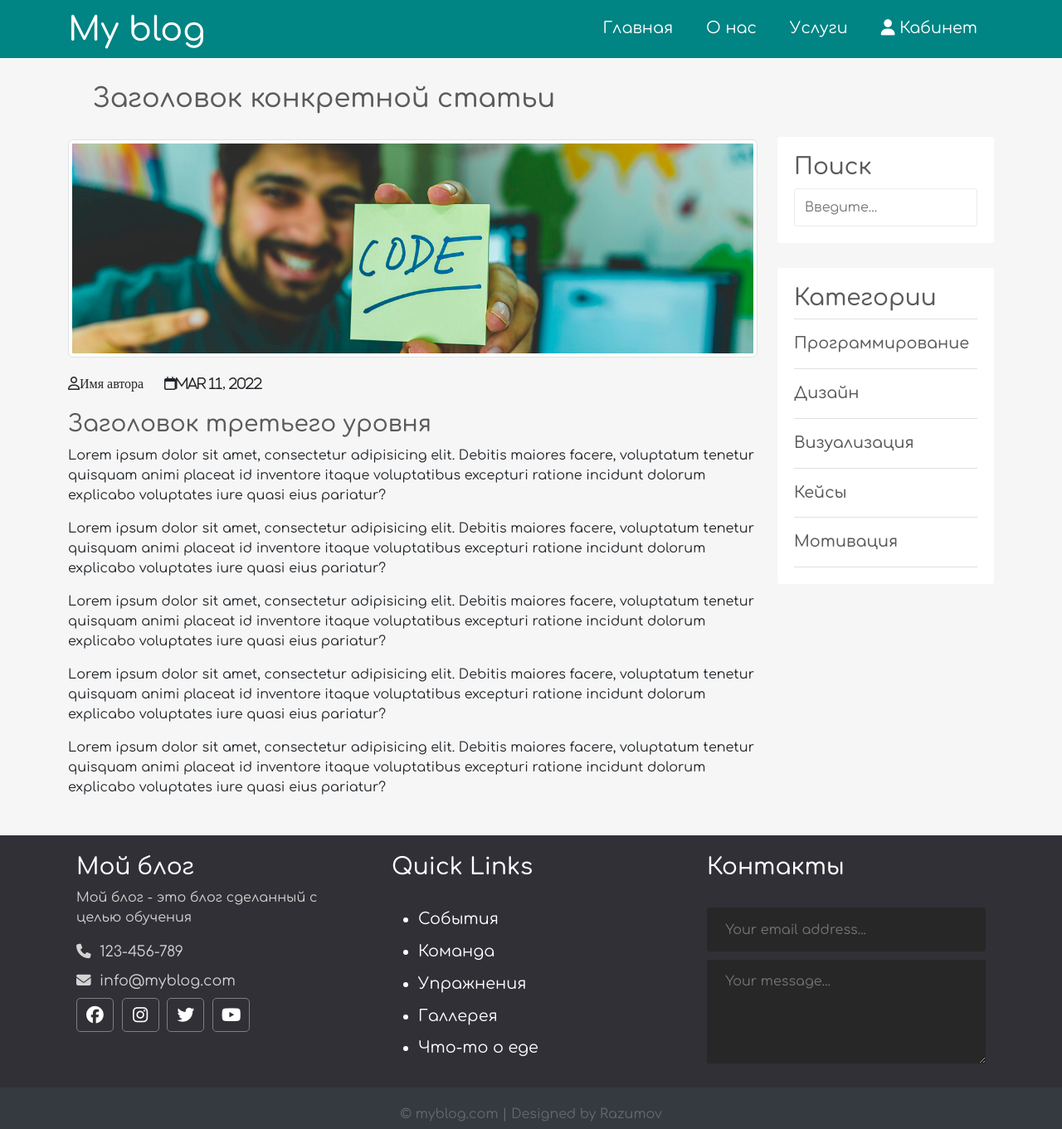
After one commit to DiMoNiO04/dynamic-bootstrap-syte, a PHP site: page /single.html in a window 1280 px wide. The commit adds this page. Shown: the whole page at 83% size. Run offline with PHP 8.4, Linux system fonts and the light colour scheme; some libraries are stand-ins or nearby versions.

Commit message:
feat: add single page

```diff
--- a/css/index.css
+++ b/css/index.css
@@ -309,3 +309,29 @@ header ul li ul li a{
 	padding-top: 20px;
 }
 /*---------Footer end------------*/
+
+
+
+/*---------Single post start-------*/
+.single__post{
+	margin-bottom: 30px;
+}
+
+.single__post .info{
+	margin: 20px 0;
+}
+
+.single__post .info i{
+	display: inline-block;
+	margin-right: 20px;
+}
+
+.single__post a{
+	text-decoration: underline;
+}
+
+.single__post a:hover{
+	text-decoration: underline;
+	color: #008484;
+}
+/*--------Single post end----------*/
--- /dev/null
+++ b/single.html
@@ -0,0 +1,182 @@
+<!doctype html>
+<html lang="en">
+
+<head>
+	<meta charset="utf-8">
+	<meta name="viewport" content="width=device-width, initial-scale=1">
+	<title>My blog</title>
+	<link href="https://cdn.jsdelivr.net/npm/bootstrap@5.3.0-alpha1/dist/css/bootstrap.min.css" rel="stylesheet"
+		integrity="sha384-GLhlTQ8iRABdZLl6O3oVMWSktQOp6b7In1Zl3/Jr59b6EGGoI1aFkw7cmDA6j6gD" crossorigin="anonymous">
+	<link rel="preconnect" href="https://fonts.googleapis.com">
+	<link rel="preconnect" href="https://fonts.gstatic.com" crossorigin>
+	<link
+		href="https://fonts.googleapis.com/css2?family=Comfortaa:wght@300;400;500;600;700&family=Lato:ital,wght@0,400;0,700;1,400;1,700&display=swap"
+		rel="stylesheet">
+	<link rel="stylesheet" href="./css/index.css">
+</head>
+
+<body>
+
+	<header class="container-fluid">
+		<div class="container">
+			<div class="row">
+				<div class="col-4">
+					<h1>
+						<a href="/">My blog</a>
+					</h1>
+				</div>
+				<nav class="col-8">
+					<ul>
+						<li><a href="#">Главная</a></li>
+						<li><a href="#">О нас</a></li>
+						<li><a href="#">Услуги</a></li>
+						<li>
+							<a href="#">
+								<i class="fa-solid fa-user"></i>
+								Кабинет
+							</a>
+							<ul>
+								<li><a href="#">Админ панель</a></li>
+								<li><a href="#">Выход</a></li>
+							</ul>
+						</li>
+					</ul>
+				</nav>
+			</div>
+		</div>
+	</header>
+
+	<!--Main start-->
+	<div class="container">
+		<div class="content row">
+			<div class="main-content col-12 col-md-9">
+				<h2>Заголовок конкретной статьи</h2>
+
+				<div class="single__post row">
+					<div class="img col-12">
+						<img src="./images/image_1.png" alt="image_1" class="img-thumbnail">
+					</div>
+					<div class="info">
+						<i class="far fa-user">Имя автора</i>
+						<i class="far fa-calendar">Mar 11, 2022</i>
+					</div>
+					<div class="single__post_text col-12">
+						<h3>Заголовок третьего уровня</h3>
+						<p>Lorem ipsum dolor sit amet, consectetur adipisicing elit. Debitis maiores facere, voluptatum
+							tenetur quisquam animi placeat id inventore itaque voluptatibus excepturi ratione incidunt dolorum
+							explicabo voluptates iure quasi eius pariatur?</p>
+						<p>Lorem ipsum dolor sit amet, consectetur adipisicing elit. Debitis maiores facere, voluptatum
+							tenetur quisquam animi placeat id inventore itaque voluptatibus excepturi ratione incidunt dolorum
+							explicabo voluptates iure quasi eius pariatur?</p>
+						<p>Lorem ipsum dolor sit amet, consectetur adipisicing elit. Debitis maiores facere, voluptatum
+							tenetur quisquam animi placeat id inventore itaque voluptatibus excepturi ratione incidunt dolorum
+							explicabo voluptates iure quasi eius pariatur?</p>
+						<p>Lorem ipsum dolor sit amet, consectetur adipisicing elit. Debitis maiores facere, voluptatum
+							tenetur quisquam animi placeat id inventore itaque voluptatibus excepturi ratione incidunt dolorum
+							explicabo voluptates iure quasi eius pariatur?</p>
+						<p>Lorem ipsum dolor sit amet, consectetur adipisicing elit. Debitis maiores facere, voluptatum
+							tenetur quisquam animi placeat id inventore itaque voluptatibus excepturi ratione incidunt dolorum
+							explicabo voluptates iure quasi eius pariatur?</p>
+
+					</div>
+				</div>
+
+			</div>
+			<div class="sidebar col-12 col-md-3">
+
+				<div class="section search">
+					<h3>Поиск</h3>
+					<form action="/" method="post">
+						<input type="text" name="search-term" class="text-input" placeholder="Введите...">
+					</form>
+				</div>
+
+				<div class="section topics">
+					<h3>Категории</h3>
+					<ul>
+						<li><a href="#">Программирование</a></li>
+						<li><a href="#">Дизайн</a></li>
+						<li><a href="#">Визуализация</a></li>
+						<li><a href="#">Кейсы</a></li>
+						<li><a href="#">Мотивация</a></li>
+					</ul>
+				</div>
+			</div>
+		</div>
+	</div>
+	<!--Main end-->
+
+
+	<!--Footer start-->
+	<div class="footer container-fluid">
+		<div class="footer-content container">
+			<div class="row">
+				<div class="footer-section about col-md-4 col-12">
+					<h3 class="logo-text">Мой блог</h3>
+					<p>
+						Мой блог - это блог сделанный с целью обучения
+					</p>
+					<div class="contact">
+						<span><i class="fas fa-phone"></i>&nbsp; 123-456-789</span>
+						<span><i class="fas fa-envelope"></i>&nbsp; info@myblog.com</span>
+					</div>
+					<div class="socials">
+						<a href="#"><i class="fab fa-facebook"></i></a>
+						<a href="#"><i class="fab fa-instagram"></i></a>
+						<a href="#"><i class="fab fa-twitter"></i></a>
+						<a href="#"><i class="fab fa-youtube"></i></a>
+					</div>
+				</div>
+
+				<div class="footer-section links col-md-4 col-12">
+					<h3>Quick Links</h3>
+					<br>
+					<ul>
+						<a href="#">
+							<li>События</li>
+						</a>
+						<a href="#">
+							<li>Команда</li>
+						</a>
+						<a href="#">
+							<li>Упражнения</li>
+						</a>
+						<a href="#">
+							<li>Галлерея</li>
+						</a>
+						<a href="#">
+							<li>Что-то о еде</li>
+						</a>
+					</ul>
+				</div>
+
+				<div class="footer-section contact-form col-md-4 col-12">
+					<h3>Контакты</h3>
+					<br>
+					<form action="index.htmk" method="post">
+						<input type="email" name="email" class="text-input contact-input" placeholder="Your email address...">
+						<textarea name="message" rows="4" class="text-input contact-input"
+							placeholder="Your message..."></textarea>
+						<button type="submit" class="btn btn-big contact-btn">
+							<i class="fas fa-envelope"></i>
+							Отправить
+						</button>
+					</form>
+				</div>
+
+			</div>
+
+			<div class="footer-bottom">
+				&copy; myblog.com | Designed by Razumov
+			</div>
+		</div>
+	</div>
+	<!--Footer end-->
+
+	<script src="https://kit.fontawesome.com/47a997ec54.js" crossorigin="anonymous"></script>
+	<script src="https://cdn.jsdelivr.net/npm/bootstrap@5.3.0-alpha1/dist/js/bootstrap.bundle.min.js"
+		integrity="sha384-w76AqPfDkMBDXo30jS1Sgez6pr3x5MlQ1ZAGC+nuZB+EYdgRZgiwxhTBTkF7CXvN"
+		crossorigin="anonymous"></script>
+</body>
+
+</html>
```
